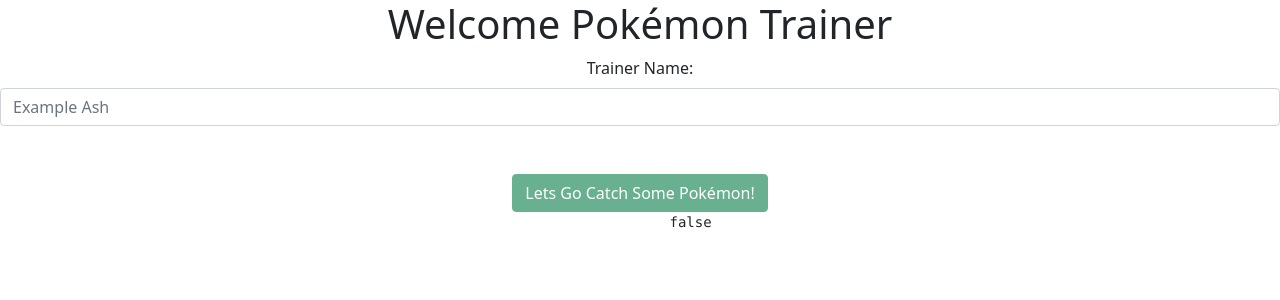
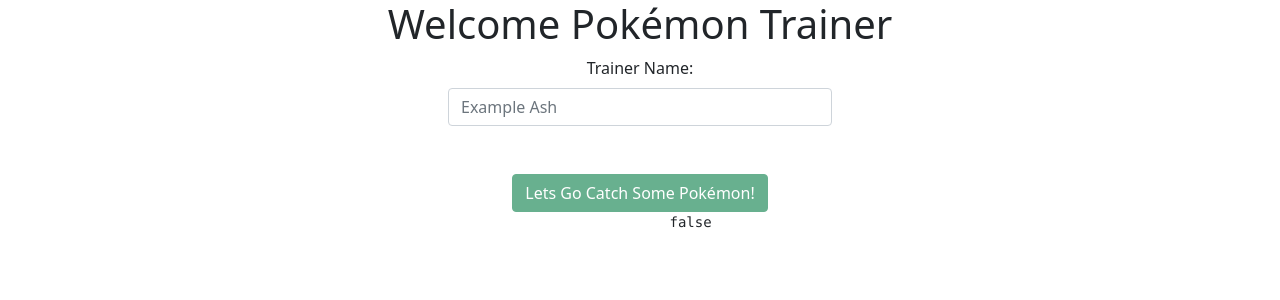
Before and after one commit to Loathed94/pokemon-trainer-angular-app, an Angular app: page /login in a window 1280 px wide. Shown: the top 300 px of the page. Built offline with nearby package versions, Linux system fonts and the light colour scheme.

Commit message:
FEAT: Guard Functionality Added To Trainer Page
Trainer now gets removed from trainer page after pressing logout button and gets redirected to login page.

```diff
--- a/src/app/Login-Trainer/login-trainer.page.css
+++ b/src/app/Login-Trainer/login-trainer.page.css
@@ -1,3 +1,9 @@
 .trainer {
     text-align: center;
 }
+
+.form-control{
+    align-items: center;
+    width: 30%;
+    margin: auto;
+}
--- a/src/app/catalogue/catalogue.page.html
+++ b/src/app/catalogue/catalogue.page.html
@@ -1,3 +1,3 @@
 <h1>Welcome Trainer {{trainerName}}</h1>
-<button type="submit">Go To Trainer Page</button>
+<button routerLink="/trainer">Go To Trainer Page</button>
 <app-catalogue-pokemon-list></app-catalogue-pokemon-list>
--- a/src/app/trainer/trainer.page.html
+++ b/src/app/trainer/trainer.page.html
@@ -1,5 +1,7 @@
-<h1>Trainer Page: {{trainerName}}</h1>
+<h1>Trainer: {{trainerName}}</h1>
 <div class="profile-page">
     <h3>Collected Pokémon:</h3>
     <button class="btn btn-danger">Remove Collected Pokémon</button>
+    <br>
+    <button routerLink="/login" class="btn btn-warning" (click)="logOut()">Logout</button>
 </div>
--- a/src/app/trainer/trainer.page.ts
+++ b/src/app/trainer/trainer.page.ts
@@ -16,4 +16,8 @@
     constructor(
         private trainerService: TrainersService
     ) { }
+
+    logOut(){
+        localStorage.clear()
+    }
 }
```
